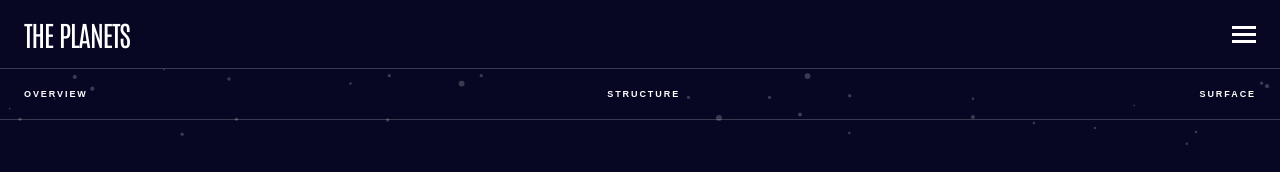
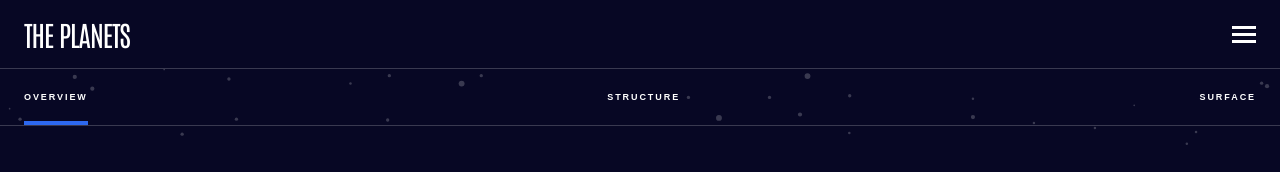
Before and after one commit to AlexanderGrigoryan/Planets-Fact-Site, a React (Create React App) app: page /1 in a window 1280 px wide. Shown: the top 172 px of the page. Built offline with nearby package versions, Linux system fonts and the light colour scheme.

Commit message:
feat: make line in navigation when active

```diff
--- a/src/pages/Planet.tsx
+++ b/src/pages/Planet.tsx
@@ -1,6 +1,6 @@
 import React from "react";
-import { useParams } from "react-router";
-import styled from "styled-components";
+import { useLocation, useParams } from "react-router";
+import styled, { css } from "styled-components";
 import Line from "../components/Line";
 import data from "../data.json";
 
@@ -12,7 +12,11 @@ interface Props {
 function Planet(props: Props) {
   const { info, setInfo } = props;
 
+  const location = useLocation();
   const params = useParams();
+  const pathname = location.pathname;
+
+  console.log(pathname);
 
   const planet = data.find(
     (element) => element.name.toLowerCase() === params.name
@@ -21,9 +25,18 @@ function Planet(props: Props) {
   return (
     <>
       <Navigation>
-        <Links onClick={() => setInfo("overview")}>Overview</Links>
-        <Links onClick={() => setInfo("structure")}>Structure</Links>
-        <Links onClick={() => setInfo("surface")}>Surface</Links>
+        <NavLink>
+          <Links onClick={() => setInfo("overview")}>Overview</Links>
+          <NavLine pathname={pathname} active={info === "overview"}></NavLine>
+        </NavLink>
+        <NavLink>
+          <Links onClick={() => setInfo("structure")}>Structure</Links>
+          <NavLine pathname={pathname} active={info === "structure"}></NavLine>
+        </NavLink>
+        <NavLink>
+          <Links onClick={() => setInfo("surface")}>Surface</Links>
+          <NavLine pathname={pathname} active={info === "surface"}></NavLine>
+        </NavLink>
       </Navigation>
       <Line></Line>
       <Container>
@@ -96,11 +109,13 @@ function Planet(props: Props) {
 export default Planet;
 
 const Navigation = styled.div`
-  padding: 20px 24px;
+  padding: 20px 24px 0 24px;
   display: flex;
   justify-content: space-between;
   margin-top: 69px;
 `;
+
+const NavLink = styled.div``;
 
 const Links = styled.button`
   font-size: 9px;
@@ -113,6 +128,34 @@ const Links = styled.button`
   border: none;
   cursor: pointer;
 `;
+
+interface NavLineProps {
+  active: boolean;
+  pathname: string;
+}
+
+const NavLine = styled.div(
+  (props: NavLineProps) => css`
+    width: ${props.active ? "100%" : "0"};
+    height: 4px;
+    background: ${props.pathname === "/mercury"
+      ? "#419EBB"
+      : props.pathname === "/venus"
+      ? "#EDA249"
+      : props.pathname === "/earth"
+      ? "#6D2ED5"
+      : props.pathname === "/mars"
+      ? "#D14C32"
+      : props.pathname === "/jupiter"
+      ? "#D83A34"
+      : props.pathname === "/saturn"
+      ? "#CD5120"
+      : props.pathname === "/uranus"
+      ? "#1EC1A2 "
+      : "#2D68F0"};
+    margin-top: 17px;
+  `
+);
 
 const Container = styled.div`
   padding: 0 24px;
```
